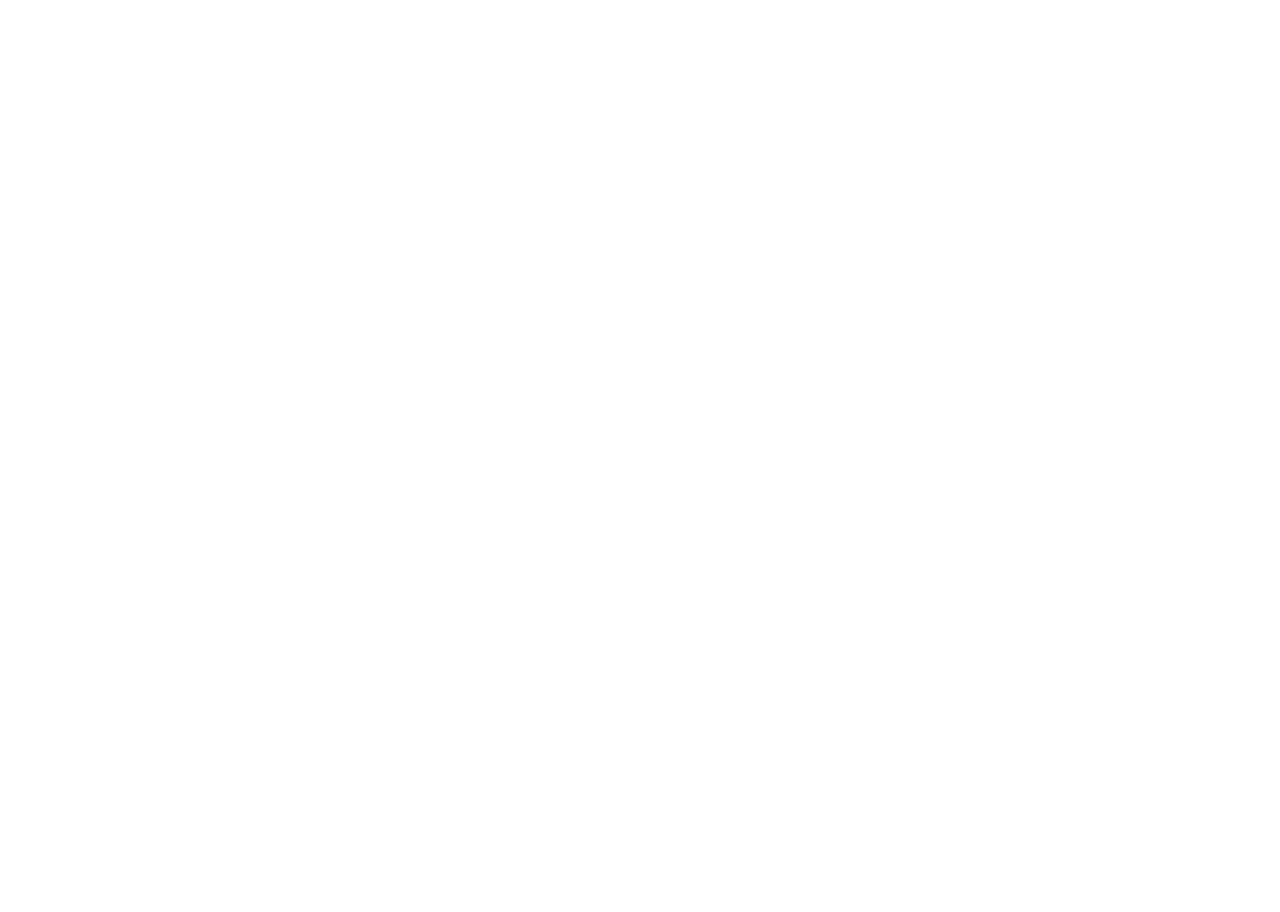
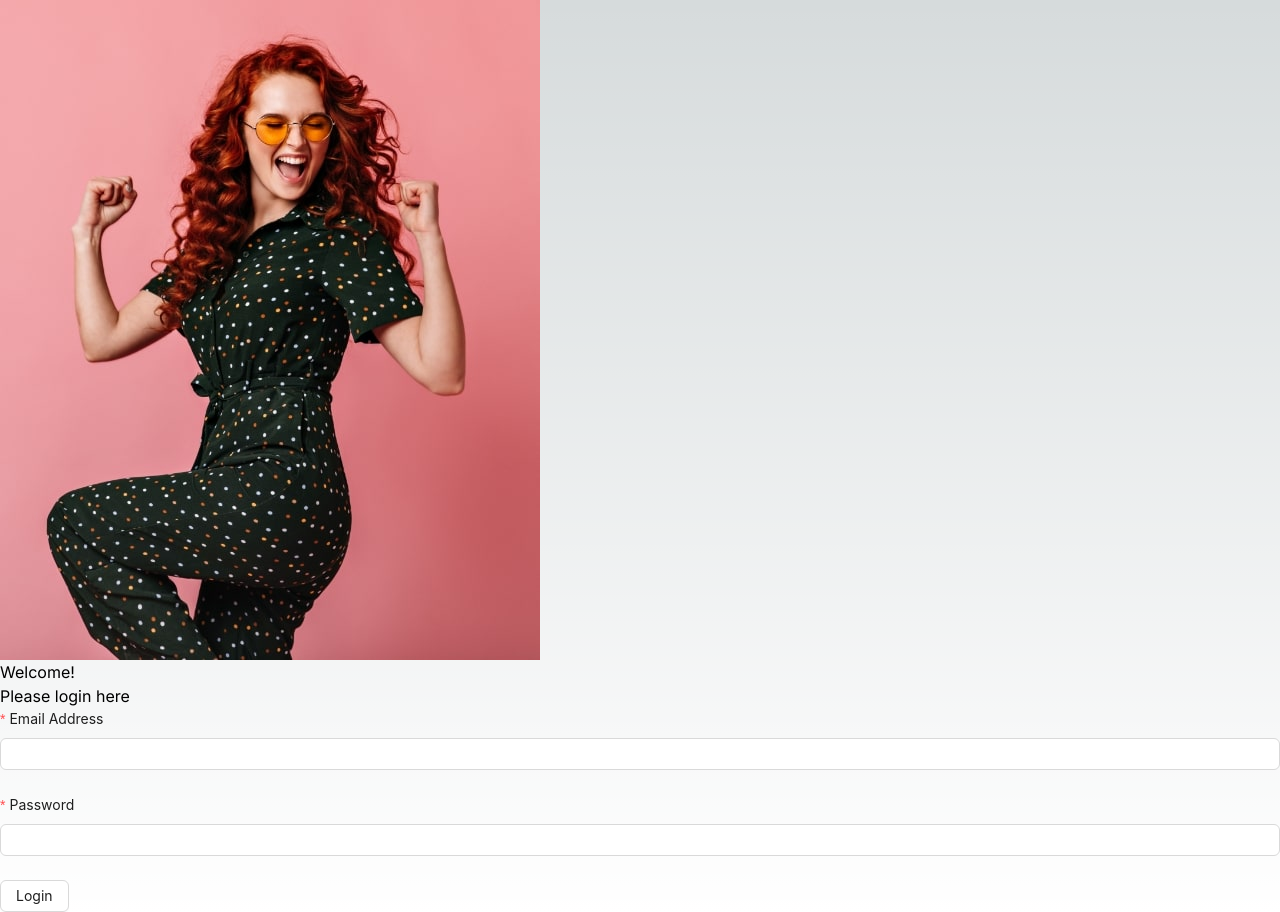
Before and after one commit to abodico/e-commerce, a Next.js app: page /login in a window 1280 px wide. Before the commit the page ends 800 px from the top, so only its background shows below. Built offline with nearby package versions, Linux system fonts and the light colour scheme.

Commit message:
Finishing the login component layout, styling is left to be completed

```diff
--- /dev/null
+++ b/app/components/FormInput.jsx
@@ -0,0 +1,37 @@
+import { Checkbox, DatePicker, Form, Input, InputNumber, Select } from "antd"
+
+const FormInput = ({input, formItemProps}) => {
+  return (
+    <Form.Item {...formItemProps}> {
+      input.type === "text" ? (
+        <Input {...input}/>
+      ): input.type === "textarea" ? (
+        <Input.TextArea {...input} />
+      ): input.type === "select" ? (
+        <Select
+          {...input}
+          labelInValue
+          showSearch
+          suffixIcon={null}
+        />
+      ) : input.type === "date" ? (
+        <DatePicker
+          {...input}
+          allowClear
+          placeholder="YYYY-MM-DD"
+        />
+      ) : input.type === "number" ? (
+        <InputNumber
+          {...input}
+        />
+      ) : input.type === "checkbox" ? (
+        <Checkbox
+          {...input}
+        />
+      ) : null
+    }
+    </Form.Item>
+  )
+}
+
+export default FormInput
--- a/app/components/Login.jsx
+++ b/app/components/Login.jsx
@@ -1,16 +1,42 @@
 //This component is used for login/register or any other form signing page
+import { Button, Form } from "antd"
+import Image from "next/image"
+import Link from "next/link"
+import FormInput from "./FormInput"
 
 const Login = (props) => {
   return (
     <div className="flex h-screen w-screen">
-      <div className="h-full w-1/2" style={{
-        backgroundImage: "url(/images/img-10.jpg)",
-      }}>
+      <div>
+        <Image alt="img" src={props.image} width={1000} height={1000} style={{
+          width: "auto",
+          height: "100%"
+        }}/>
+      </div>
+      <div className="py-32 px-12">
+        <div className="p-12">
+          <h1>{props.title}</h1>
+          <p>{props.text}</p>
+        </div>
 
-      </div>
-
-      <div>
-
+        <Form layout="vertical" form={props.form} onFinish={props.onFinish}>
+          {props.data.map((item, ind) => {
+            return (
+              <FormInput key={ind} input={item.input} formItemProps={item.formItemProps}/>
+            )
+          })}
+          <Button className="w-full" htmlType="submit">
+            {props.btnText}
+          </Button>
+        </Form>
+        {/* FORM TAIL */}
+        <div className="flex justify-between items-center">
+          {props.tail.map((item, ind) => {
+            <Link key={ind} href={item.linkUrl}>
+              {item.linkText}
+            </Link>
+          })}
+        </div>
       </div>
     </div>
   )
--- a/app/globals.css
+++ b/app/globals.css
@@ -8,7 +8,7 @@
   margin: 0;
 }
 
-/* :root {
+:root {
   --max-width: 1100px;
   --border-radius: 12px;
   --font-mono: ui-monospace, Menlo, Monaco, 'Cascadia Mono', 'Segoe UI Mono',
@@ -109,4 +109,4 @@
   html {
     color-scheme: dark;
   }
-} */
+}
--- /dev/null
+++ b/app/login/data.js
@@ -0,0 +1,39 @@
+export const loginData = [
+  {
+    formItemProps: {
+      name: "email",
+      label: "Email Address",
+      rules: [
+        {required: true, message: "Please enter your email address"},
+        {whitespace: true, message: "Email address can't be empty"},
+      ]
+    },
+    input: {
+      type: "text"
+    },
+  },
+  {
+    formItemProps: {
+      name: "password",
+      label: "Password",
+      rules: [
+        {required: true, message: "Please enter your Password"},
+        {whitespace: true, message: "Password can't be empty"},
+      ]
+    },
+    input: {
+      type: "text"
+    },
+  },
+];
+
+export const loginTail = [
+  {
+    linkUrl: "/",
+    linkText: "Create an account?"
+  },
+  {
+    linkUrl: "/",
+    linkText: "Forgot password?"
+  }
+];
--- a/app/login/page.jsx
+++ b/app/login/page.jsx
@@ -1,8 +1,17 @@
+'use client'
+import React from "react"
 import Login from "../components/Login"
+import { loginData, loginTail } from "./data"
 
 const page = () => {
   return (
-    <Login />
+    <Login image="/images/img-10.jpg"
+      title="Welcome!"
+      text="Please login here"
+      btnText="Login"
+      data={loginData}
+      tail={loginTail}
+    />
   )
 }
 
```
